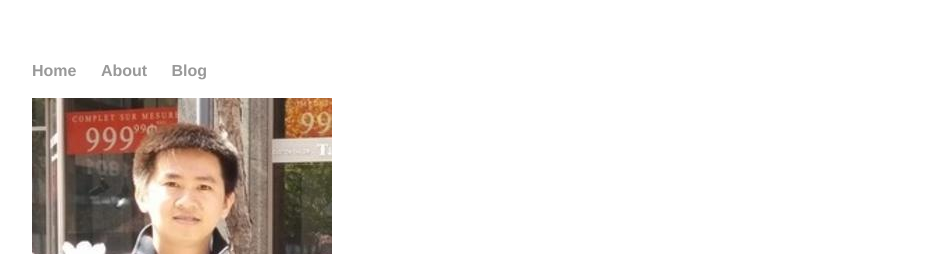
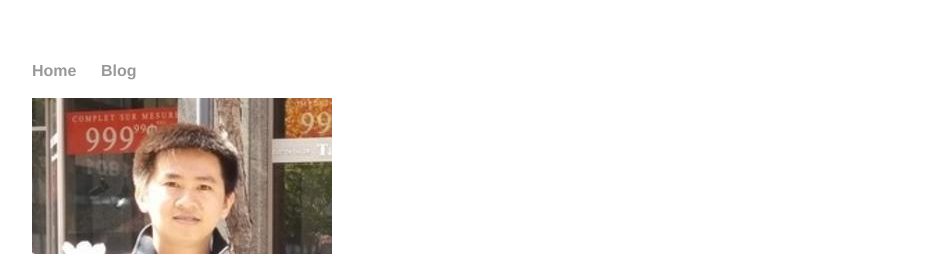
Before and after one commit to hhdang6637/hhdang6637.github.io, a Jekyll site: the page built from index.html, in a window 1280 px wide. Shown: the top 254 px of the page, without its empty margins (160-1093 px from the left). Built offline with Jekyll 4.4.1, drawn with Linux system fonts in a browser that asks for light colours.

Commit message:
remove about menu item

```diff
--- a/_layouts/default.html
+++ b/_layouts/default.html
@@ -13,8 +13,8 @@
         <nav>
             <ul>
                 <li><a href="/">Home</a></li>
-                <li><a href="/about">About</a></li>
-                <!--li><a href="/cv">CV</a></li-->
+                <!--li><a href="/about">About</a></li>
+                <li><a href="/cv">CV</a></li-->
                 <li><a href="/blog">Blog</a></li>
             </ul>
         </nav>
```
